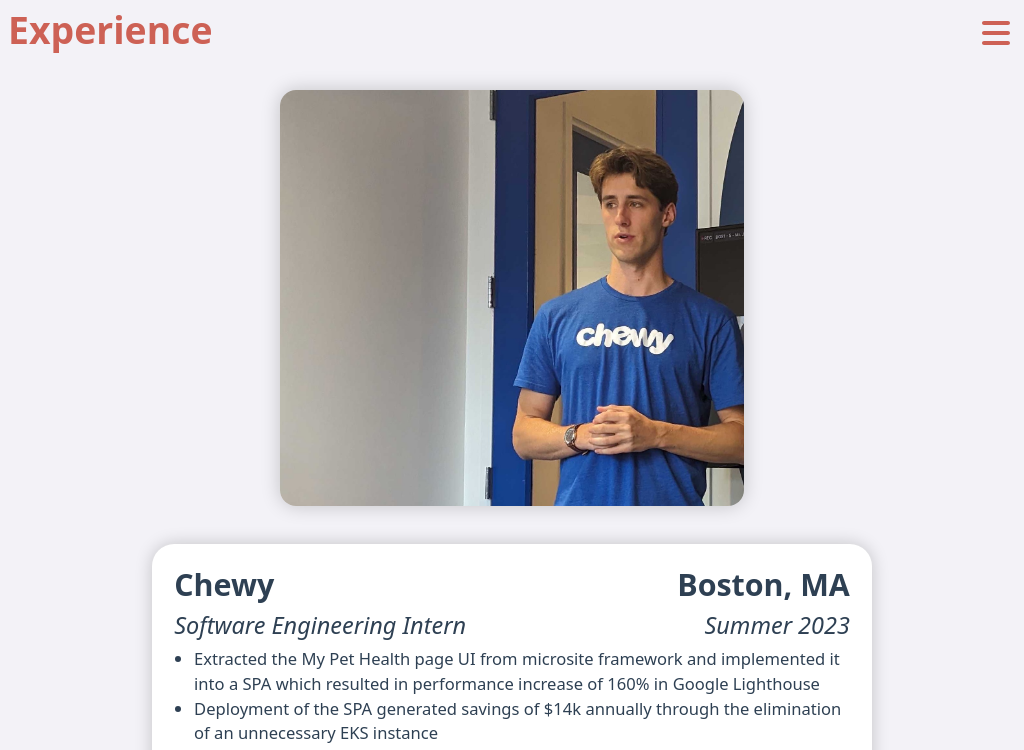
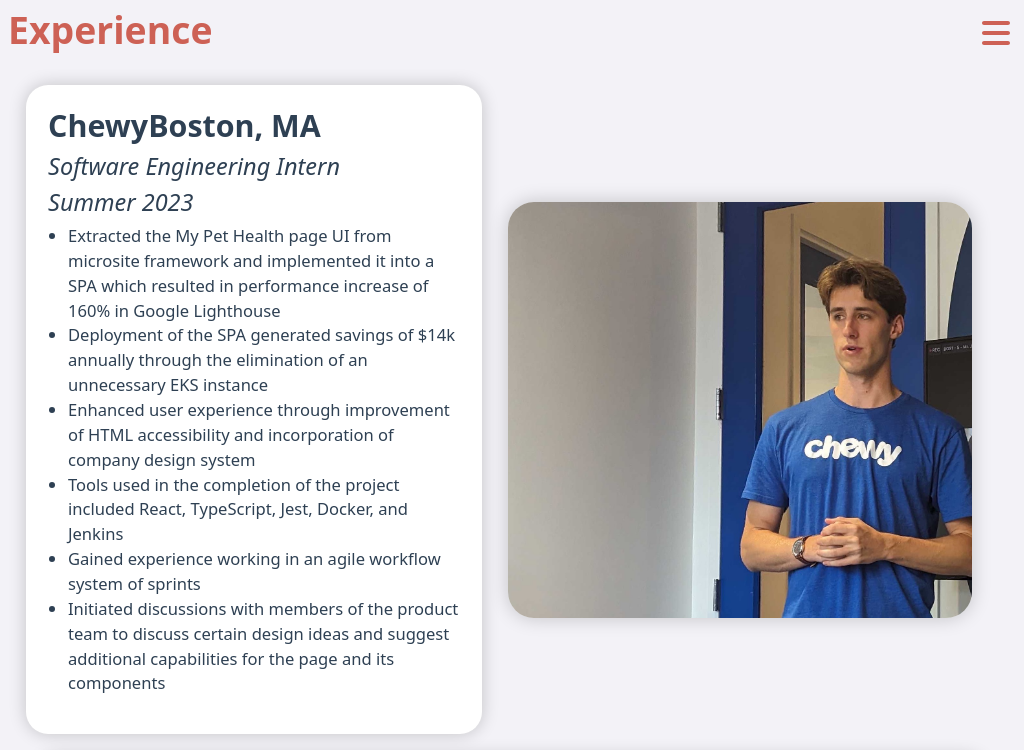
Before and after one commit to terrence-nolan/terrence-nolan, a React (Create React App) app: page /experience in a window 1024 px wide. Shown: the top 750 px of the page. Built offline with nearby package versions, Linux system fonts and the light colour scheme.

Commit message:
fix experience page styling for mobile and tablet

```diff
--- a/src/pages/ExperiencePage/ExperiencePage.module.css
+++ b/src/pages/ExperiencePage/ExperiencePage.module.css
@@ -1,19 +1,152 @@
 @import '../../utils/colors.css';
 
+@media (max-width: 480px) {
+    .expMain {
+        display: flex;
+        flex-direction: column;
+        align-items: center;
+        justify-content: center;
+        /*background-color: #DED6CA;*/
+        background-color: var(--gray-background);
+        padding: 1em;
+        overflow-x: hidden;
+        font-size: calc(10px + 2vmin);
+        min-height: 100vh;
+    }
+
+    .cardsDiv {
+        display: flex;
+        flex-direction: row;
+        justify-content: space-around;
+        flex-wrap: wrap-reverse;
+    }
+
+    .card {
+        display: flex;
+        flex-direction: column;
+        flex: 1;
+        text-align: left;
+        background-color: white;
+        box-shadow: 0 0 0.75em rgba(0, 0, 0, 0.2);
+        border-radius: 1em;
+        margin: 0.5em 0;
+        padding: 1em;
+        overflow: auto;
+        /*min-width: 20em;*/
+        width: 100%;
+        color: #2E4053;
+        font-size: 0.85em;
+    }
+
+    .cardTop {
+        display: flex;
+        flex-direction: column;
+        flex-wrap: wrap;
+    }
+
+    .leftText {
+    }
+
+    .rightText {
+        text-align: left;
+    }
+
+    .list {
+        font-size: max(0.75em, 14px);
+        padding-left: 1.2em;
+    }
+
+    .image {
+        display: none;
+        /*box-shadow: 0 0 0.75em rgba(0, 0, 0, 0.2);*/
+        /*border-radius: 1em;*/
+        /*margin: 1em;*/
+        /*align-self: center;*/
+        /*flex: 0 0 auto;*/
+        /*max-height: 16em;*/
+        /*min-width: 12em;*/
+    }
+}
+
+@media (min-width: 481px) and (max-width: 1084px) {
+    .expMain {
+        display: flex;
+        flex-direction: column;
+        align-items: center;
+        justify-content: center;
+        /*background-color: #DED6CA;*/
+        background-color: var(--gray-background);
+        padding: 1em;
+        overflow-x: hidden;
+        font-size: calc(10px + 2vmin);
+        min-height: 100vh;
+    }
+
+    .cardsDiv {
+        display: flex;
+        flex-direction: row;
+        justify-content: space-around;
+        flex-wrap: wrap-reverse;
+    }
+
+    .card {
+        display: flex;
+        flex-direction: column;
+        flex: 1;
+        text-align: left;
+        background-color: white;
+        box-shadow: 0 0 0.75em rgba(0, 0, 0, 0.2);
+        border-radius: 1em;
+        margin: 0.5em 0;
+        padding: 1em;
+        overflow: auto;
+        min-width: 20em;
+        max-width: 100%;
+        color: #2E4053;
+        font-size: 0.85em;
+    }
+
+    .cardTop {
+        display: flex;
+        flex-direction: row;
+        flex-wrap: wrap;
+    }
+
+    .leftText {
+        text-align: left;
+    }
+
+    .rightText {
+        text-align: right;
+    }
+
+    .list {
+        font-size: max(0.75em, 14px);
+        padding-left: 1.2em;
+    }
+
+    .image {
+        box-shadow: 0 0 0.75em rgba(0, 0, 0, 0.2);
+        border-radius: 1em;
+        margin: 1em;
+        align-self: center;
+        flex: 0 0 auto;
+        max-height: 16em;
+        min-width: 12em;
+    }
+}
+
+@media (min-width: 1085px) {
     .expMain {
         display: flex;
         flex-direction: column;
         justify-content: center;
         /*background-color: #DED6CA;*/
         background-color: var(--gray-background);
-    padding: 1em 0;
+        padding: 1em 5em;
         overflow-x: hidden;
         font-size: calc(10px + 2vmin);
         min-height: 100vh;
-
-    @media only screen and (min-width: 1000px) {
-        padding: 1em 5em;
-    }
     }
 
     .cardsDiv {
@@ -51,34 +184,21 @@
 
     .cardTop {
         display: flex;
-    flex-direction: column;
+        flex-direction: row;
         flex-wrap: wrap;
-
-    @media only screen and (min-width: 768px) {
-        flex-direction: row;
-    }
-
     }
 
     .leftText {
-    @media only screen and (min-width: 768px) {
         text-align: left;
-    }
     }
 
     .rightText {
-    text-align: left;
-
-    @media only screen and (min-width: 768px) {
         text-align: right;
-    }
     }
 
     .flexSpacer {
-    @media only screen and (min-width: 768px) {
         flex: 1;
         min-width: 2em;
-    }
     }
 
     .list {
@@ -88,11 +208,11 @@
 
     .image {
         box-shadow: 0 0 0.75em rgba(0, 0, 0, 0.2);
-    border-radius: 1rem;
-    margin: 1rem;
+        border-radius: 1em;
+        margin: 1em;
         align-self: center;
         flex: 0 0 auto;
-    /* Don't grow, don't shrink, use content's intrinsic size */
         max-height: 16em;
         min-width: 12em;
     }
+}
```
Lines whose indentation alone changed are shown as unchanged.
